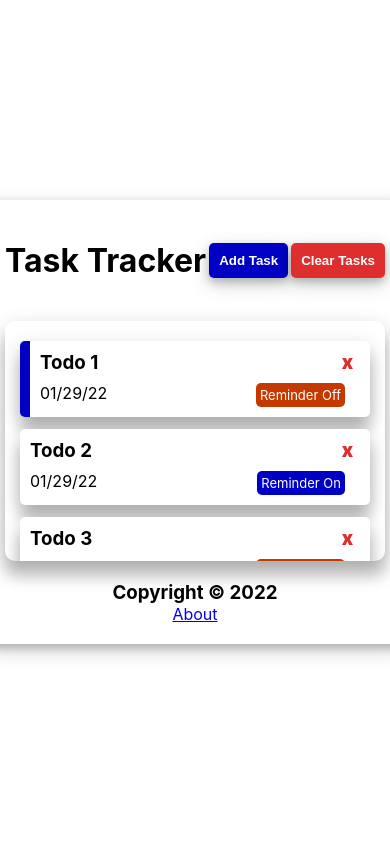
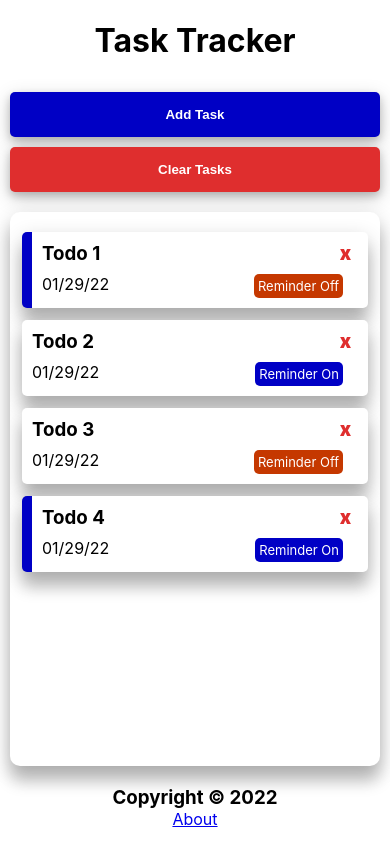
Before and after one commit to owuraku-zenas/Task-Tracker-App-frontend, a React (Create React App) app: page / in a window 390 px wide. Built offline with nearby package versions, Linux system fonts and the light colour scheme.

Commit message:
Made the entire app responsive on mobile

```diff
--- a/src/App.css
+++ b/src/App.css
@@ -4,16 +4,47 @@
   flex-direction: column;
   justify-content: center;
   align-items: center;
-
-
+  padding: 0;
+  margin: 0;
 }
 
 .container {
   border-radius: 5px;
-  min-width: 380px;
+  width: 450px;
   background-color: white;
   padding: 20px;
   display: flex;
   flex-direction: column;
   box-shadow: 0 4px 8px 0 rgb(0 0 0 / 20%), 0 6px 20px 0 rgb(0 0 0 / 19%);
 }
+
+@media only screen and (max-width: 500px) {
+  .App {
+    display: block;
+  }
+  .container {
+    width: auto;
+    box-shadow: none;
+    height: 100vh;
+    padding: 0 10px;
+    justify-content: space-between;
+  }
+
+  .todo__items {
+    flex: 1;
+    background-color: white;
+    padding: 20px 2px !important;
+  }
+
+  .todo__item {
+    margin: 0 10px;
+  }
+
+ .todo__item:hover {
+    transform: none !important;
+  }
+
+  .todo__item:active {
+    transform: scale(0.90) !important;
+  }
+}
--- a/src/components/InputArea.jsx
+++ b/src/components/InputArea.jsx
@@ -3,7 +3,7 @@ import "../styles/InputArea.css";
 
 function InputArea() {
     return (
-        <div className="input__area">
+        <form className="input__area">
             <label htmlFor="add__task">Task</label>
             <input type="text" id="add__task" placeholder="Add Task" />
             <label htmlFor="add__date">Date</label>
@@ -13,7 +13,7 @@ function InputArea() {
                 <label htmlFor="set__reminder">Set Reminder</label>
             </div>
             <button className="save__task__btn">Save Task</button>
-        </div>
+        </form>
     )
 }
 
--- a/src/styles/Footer.css
+++ b/src/styles/Footer.css
@@ -3,6 +3,7 @@
   flex-direction: column;
   align-items: center;
   justify-content: center;
+  padding-bottom: 15px;
 }
 
 h3, p {
--- a/src/styles/Header.css
+++ b/src/styles/Header.css
@@ -3,6 +3,7 @@ header {
   flex-direction: row;
   justify-content: space-between;
   align-items: center;
+  gap: 10px;
 }
 
 .clear__btn {
@@ -31,7 +32,6 @@ header {
 
 .clear__btn:hover {
   background-color: rgb(211, 5, 5);
-    transform: scale(1.05);
 }
 
 .add__btn:hover {
@@ -39,6 +39,32 @@ header {
   transform: scale(1.05);
 }
 
-.close__btn:active {
+.close__btn:active, .add__btn:active {
   transform: scale(0.95);
 }
+
+@media only screen and (max-width: 500px) {
+  header {
+    flex-direction: column;
+  }
+
+  .clear__btn,
+  .add__btn {
+    width: 100%;
+    height: 45px;
+  }
+
+  .clear__btn:hover {
+    background-color: rgb(211, 5, 5);
+    transform: none;
+  }
+
+  .add__btn:hover {
+    background-color: rgb(1, 1, 170);
+    transform: none;
+  }
+
+  .add__btn:active, .close__btn:active {
+    transform: scale(0.95);
+  }
+}
```
Lines whose indentation alone changed are shown as unchanged.
